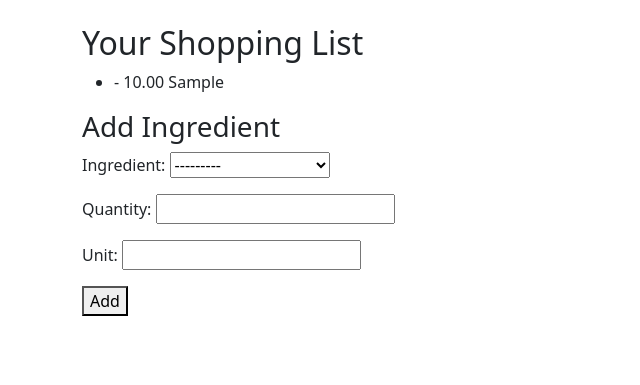
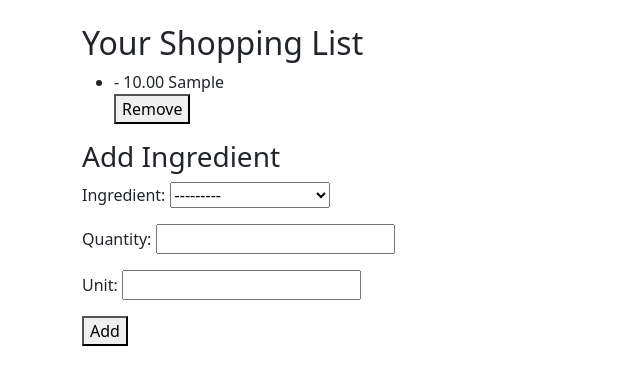
Before and after one commit to dylanfritz/database-project, a Django app: page /shopping-list/ in a window 1280 px wide. Shown: the part 56-441 px from the top of the page, without its empty margins (0-640 px from the left). Run offline with Django 3.2, Linux system fonts and the light colour scheme; a user stored in the database is signed in; tables that the repository leaves empty hold one stand-in row (values such as "Sample post"); parts of the project's set-up code (start-up, migrations or seed data) failed here and were passed over.

Commit message:
added remove ingredient button on shopping list page

```diff
--- a/website/recipedb/forms.py
+++ b/website/recipedb/forms.py
@@ -55,7 +55,7 @@
     quantity = forms.DecimalField(max_digits=5, decimal_places=2)
     unit = forms.CharField(max_length=20)
 
-
+# individual shopping list item
 class ShoppingListItemForm(forms.ModelForm):
     class Meta:
         model = ShoppingListItem
--- a/website/recipedb/templates/recipedb/shopping_list.html
+++ b/website/recipedb/templates/recipedb/shopping_list.html
@@ -4,13 +4,19 @@
 <h2>Your Shopping List</h2>
 
 
+<div class='card-body'>
   <ul>
     {% for item in items %}
-    <li>{{ item.ingredient.name }} - {{ item.quantity }} {{ item.unit }}</li>
+      <li class="'card-text">{{ item.ingredient.name }} - {{ item.quantity }} {{ item.unit }}</li>
+      <form method="POST" action="{% url 'remove_from_shopping_list' item.id %}" style="display:inline;">
+        {% csrf_token %}
+        <button type="submit">Remove</button>
+      </form>
     {% empty %}
       <li>No ingredients yet.</li>
     {% endfor %}
   </ul>
+</div>
 
 <h3>Add Ingredient</h3>
 <form method="POST">
--- a/website/recipedb/urls.py
+++ b/website/recipedb/urls.py
@@ -18,4 +18,6 @@
     path('add-ingredient/', views.add_ingredient, name='add_ingredient'),
     path('ingredients/toggle_restricted/', views.toggle_restricted_ingredient, name='toggle_restricted_ingredient'),
     path('shopping-list/', views.shopping_list_page, name='shopping_list'),
+    path('shopping-list/remove/<int:item_id>/', views.remove_from_shopping_list, name='remove_from_shopping_list'),
+
 ]
--- a/website/recipedb/views.py
+++ b/website/recipedb/views.py
@@ -63,16 +63,6 @@
     return render(request, 'recipedb/add_ingredient.html', {'form': form})
 
 # user shopping list
-# add ingredients to shopping list
-@login_required
-def add_ingredient_to_shopping_list(request, ingredient_id):
-    if request.user.is_authenticated:
-        ingredient = get_object_or_404(Ingredient, id=ingredient_id)
-        shopping_list, _ = ShoppingList.objects.get_or_create(user=request.user)
-        shopping_list.ingredients.add(ingredient)
-    return redirect('ingredient_page')
-
-
 @login_required
 def shopping_list_page(request):
     shopping_list, _ = ShoppingList.objects.get_or_create(u_id=request.user)
@@ -100,6 +90,26 @@
         'form': form,
         'items': items,
     })
+
+# add ingredients to shopping list
+@login_required
+def add_ingredient_to_shopping_list(request, ingredient_id):
+    if request.user.is_authenticated:
+        ingredient = get_object_or_404(Ingredient, id=ingredient_id)
+        shopping_list, _ = ShoppingList.objects.get_or_create(user=request.user)
+        shopping_list.ingredients.add(ingredient)
+    return redirect('ingredient_page')
+
+# remove ingredient from shopping list
+@login_required
+def remove_from_shopping_list(request, item_id):
+    item = get_object_or_404(ShoppingListItem, id=item_id)
+    # Make sure user owns the shopping list
+    if item.shopping_list.u_id != request.user:
+        return redirect('home')
+
+    item.delete()
+    return redirect('shopping_list')
 
 # handle restricted ingredient toggling
 @require_POST
```
Lines whose indentation alone changed are shown as unchanged.
